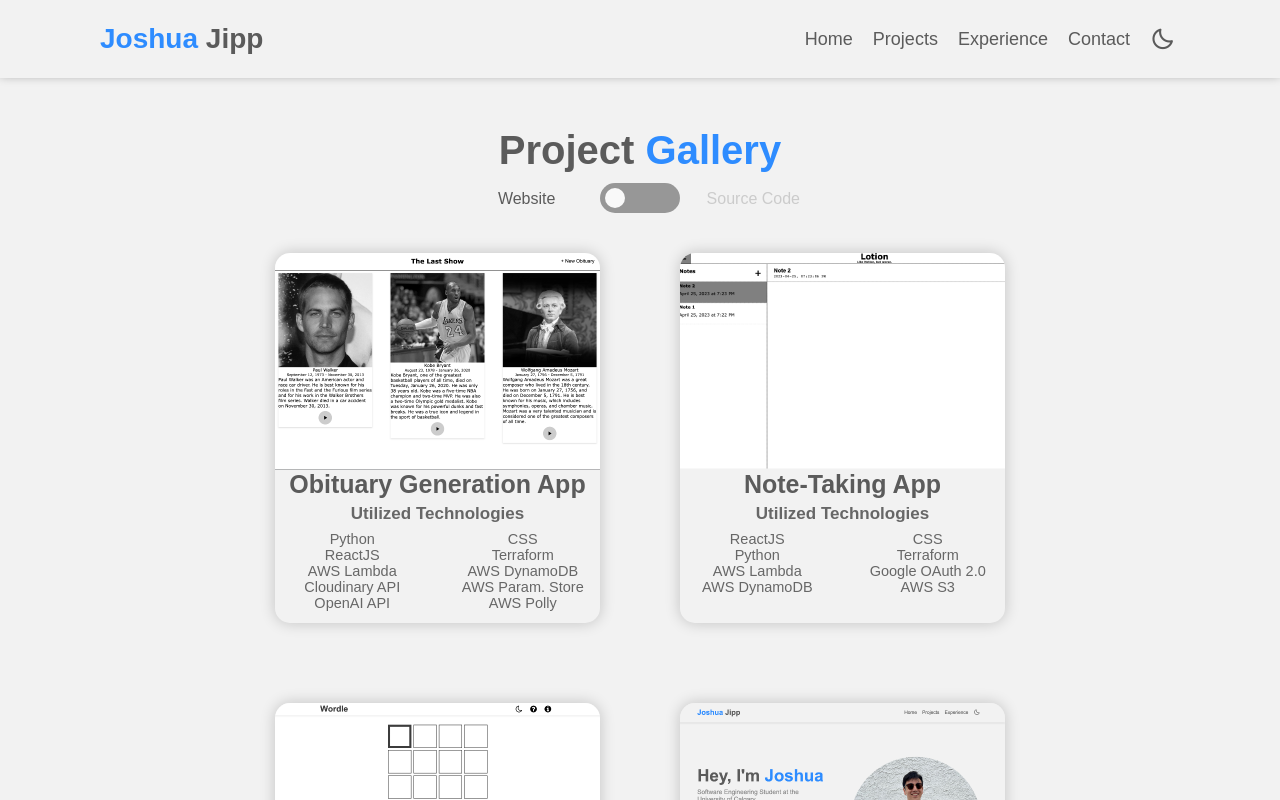
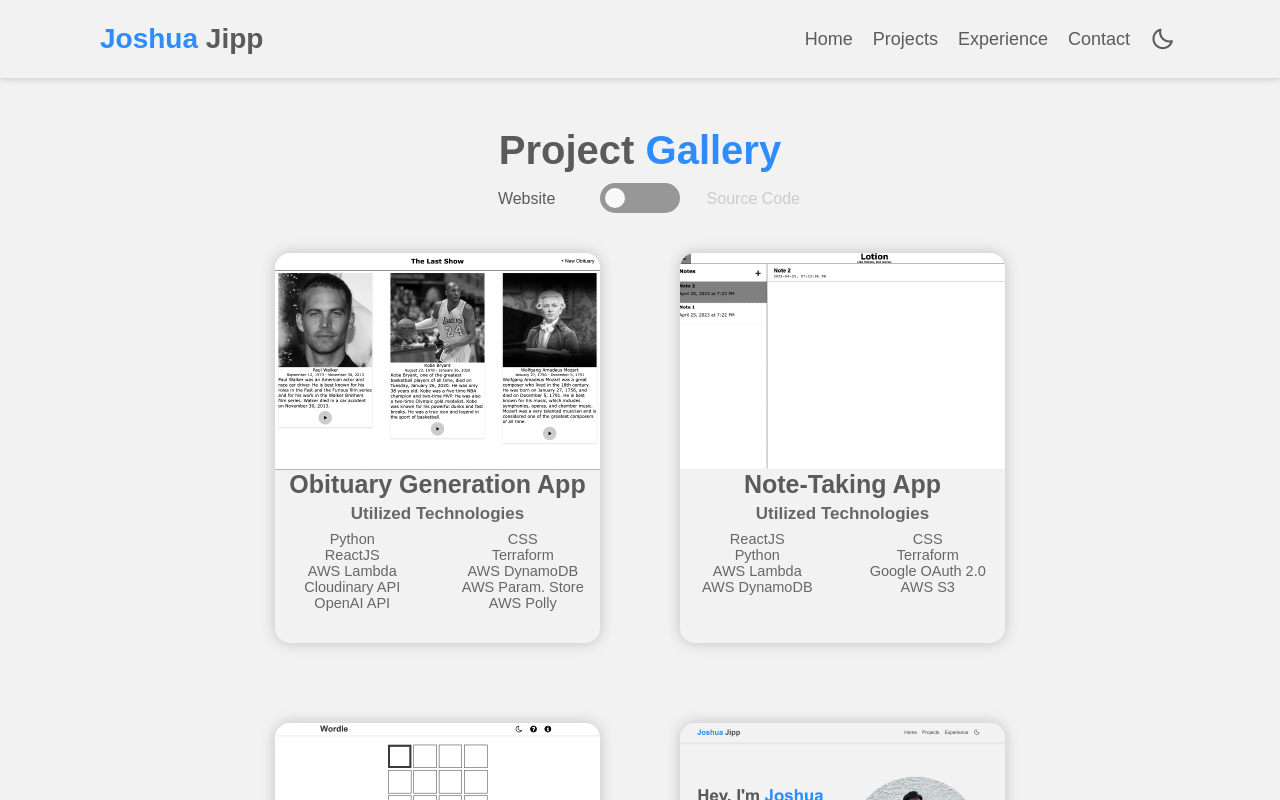
Before and after one commit to joshuajipp/portfolio_website, a React (Create React App) app: page /projects in a window 1280 px wide. Shown: the top 800 px of the page. Built offline with nearby package versions, Linux system fonts and the light colour scheme; the HTML template or start-up script is replaced by a standard one.

Commit message:
final fix for text overflow

```diff
--- a/src/styles/Projects.css
+++ b/src/styles/Projects.css
@@ -129,7 +129,7 @@ input:focus + .slider {
 .projectItem {
   border-radius: 15px;
   width: 325px;
-  height: 370px;
+  height: 390px;
   margin: 40px;
   box-shadow: 0px 0px 15px rgba(0, 0, 0, 0.2);
   text-align: center;
```
